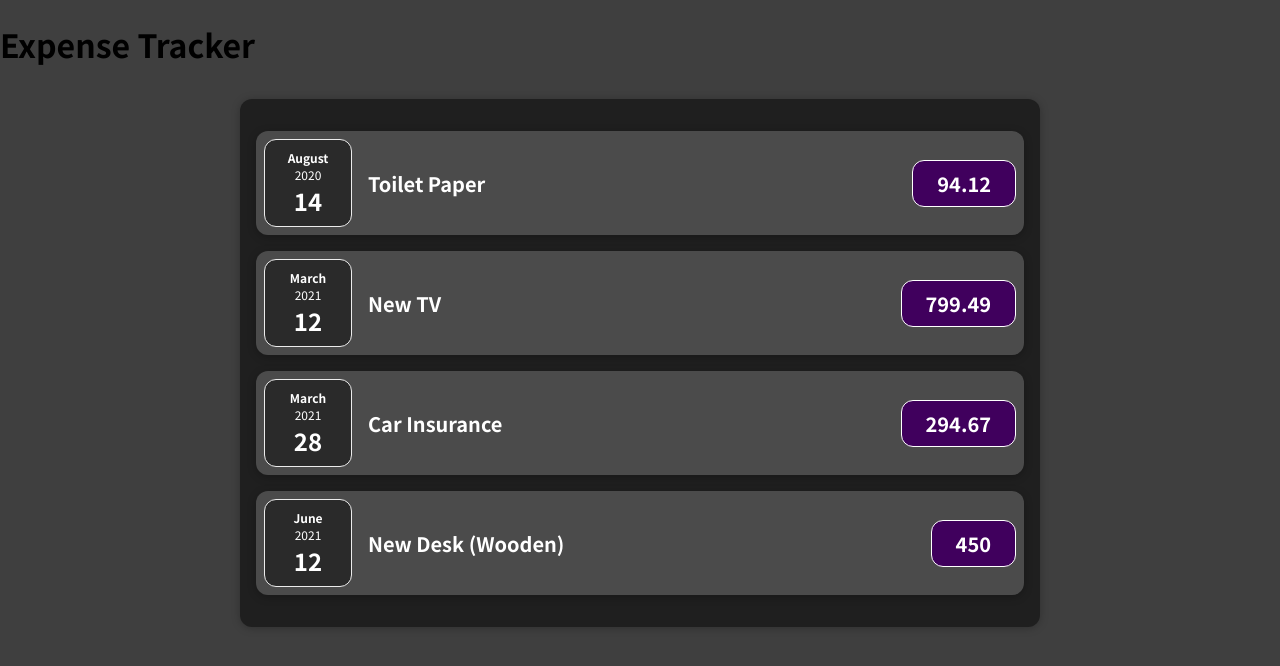
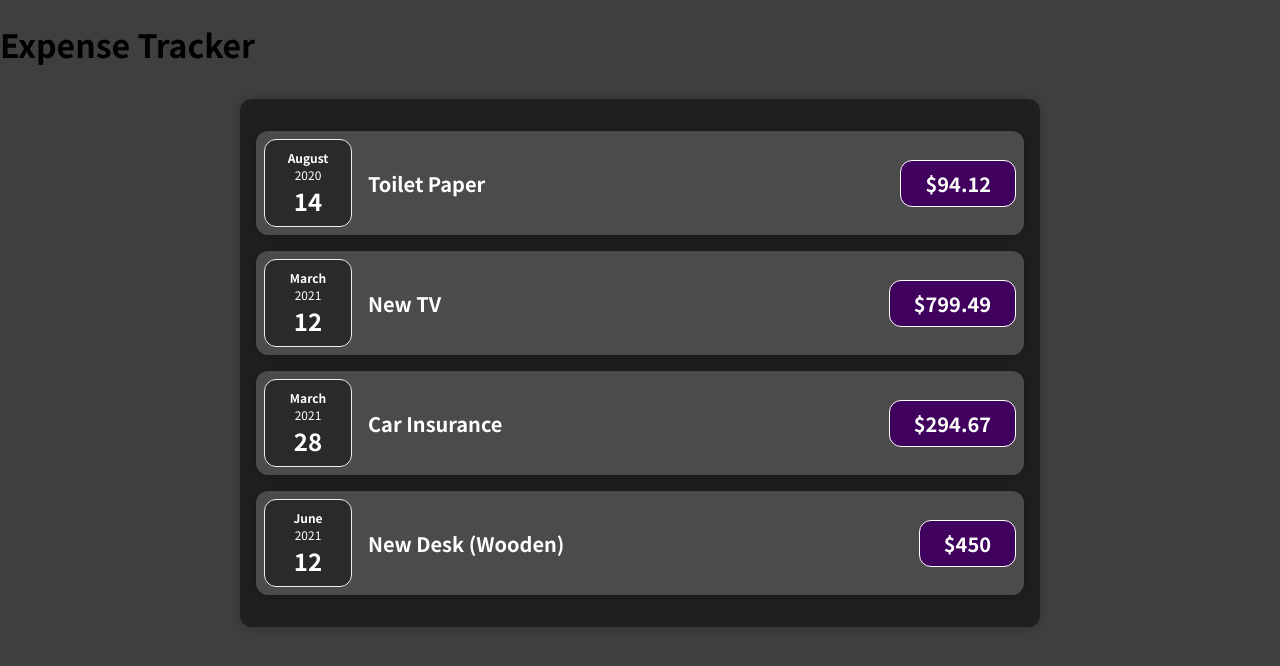
Before and after one commit to Victor-Guerrero-Devs/react-expense-tracker, a React (Vite) app: page / in a window 1280 px wide. Shown: the top 666 px of the page. Built offline with nearby package versions, Linux system fonts and the light colour scheme.

Commit message:
Build Card wrapper component

```diff
--- /dev/null
+++ b/src/components/Card.css
@@ -0,0 +1,4 @@
+.card {
+  border-radius: 12px;
+  box-shadow: 0 1px 8px rgba(0, 0, 0, 0.25);
+}
--- /dev/null
+++ b/src/components/Card.jsx
@@ -0,0 +1,14 @@
+import React from 'react';
+import './Card.css';
+
+const Card = (props) => {
+  // classes will act as a prop to add the 'card' class + anyother added to this component when used
+  // in another one
+  const classes = `card ${props.className}`;
+  return (
+    // props.children = special prop that will contain the nested JSX of any component it wraps around
+    <div className={classes}>{props.children}</div>
+  );
+};
+
+export default Card;
--- a/src/components/ExpenseItem.css
+++ b/src/components/ExpenseItem.css
@@ -2,10 +2,8 @@
   display: flex;
   justify-content: space-between;
   align-items: center;
-  box-shadow: 0 2px 8px rgba(0, 0, 0, 0.25);
   padding: 0.5rem;
   margin: 1rem 0;
-  border-radius: 12px;
   background-color: #4b4b4b;
 }
 
--- a/src/components/ExpenseItem.jsx
+++ b/src/components/ExpenseItem.jsx
@@ -1,17 +1,18 @@
 import React from 'react';
 import ExpenseDate from './ExpenseDate';
+import Card from './Card';
 
 import './ExpenseItem.css';
 
-const ExpenseItem = ({ id, title, amount, date }) => {
+const ExpenseItem = ({ title, amount, date }) => {
   return (
-    <div className="expense-item" id={id}>
+    <Card className="expense-item">
       <ExpenseDate date={date} />
       <div className="expense-item__description">
         <h2>{title}</h2>
-        <div className="expense-item__price">{amount}</div>
+        <div className="expense-item__price">${amount}</div>
       </div>
-    </div>
+    </Card>
   );
 };
 
--- a/src/components/Expenses.css
+++ b/src/components/Expenses.css
@@ -4,6 +4,4 @@
   margin: 2rem auto;
   width: 50rem;
   max-width: 95%;
-  border-radius: 12px;
-  box-shadow: 0 1px 8px rgba(0, 0, 0, 0.25);
 }
--- a/src/components/Expenses.jsx
+++ b/src/components/Expenses.jsx
@@ -1,10 +1,11 @@
 import React from 'react';
 import ExpenseItem from './ExpenseItem';
+import Card from './Card';
 import './Expenses.css';
 
 const Expenses = ({ items }) => {
   return (
-    <div className="expenses">
+    <Card className="expenses">
       {items.map((expense) => (
         <ExpenseItem
           id={expense.id}
@@ -13,7 +14,7 @@
           date={expense.date}
         />
       ))}
-    </div>
+    </Card>
   );
 };
 
```
